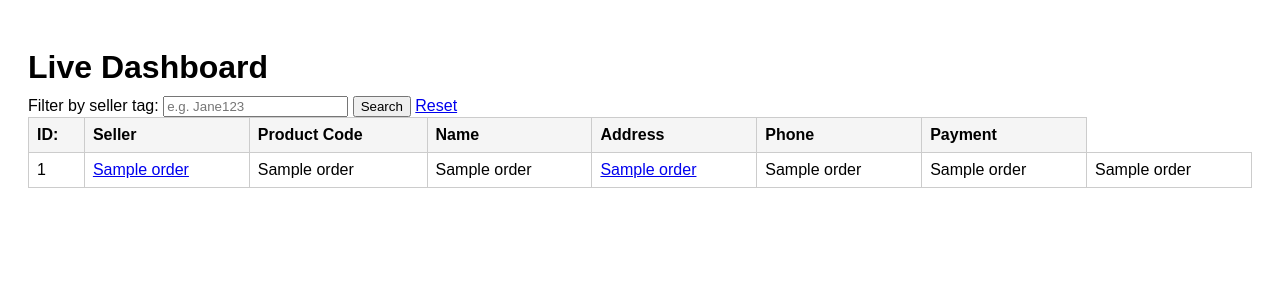
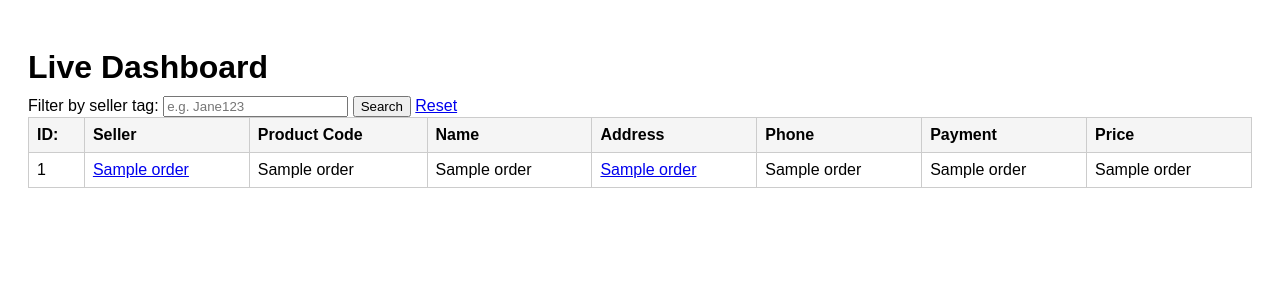
Before and after one commit to Verna-11/msgbot-app, a Flask app: page / in a window 1280 px wide. Shown: the top 300 px of the page. Run offline with Flask 3, Linux system fonts and the light colour scheme; a database or web service that is not in the repository returns one stand-in record (values such as "Sample title"); some libraries are stand-ins or nearby versions.

Commit message:
html fix

```diff
--- a/templates/dashboard.html
+++ b/templates/dashboard.html
@@ -27,6 +27,7 @@
       <th>Address</th>
       <th>Phone</th>
       <th>Payment</th>
+      <th>Price</th>
     </tr>
     {% for row in orders %}
     <tr>
```
